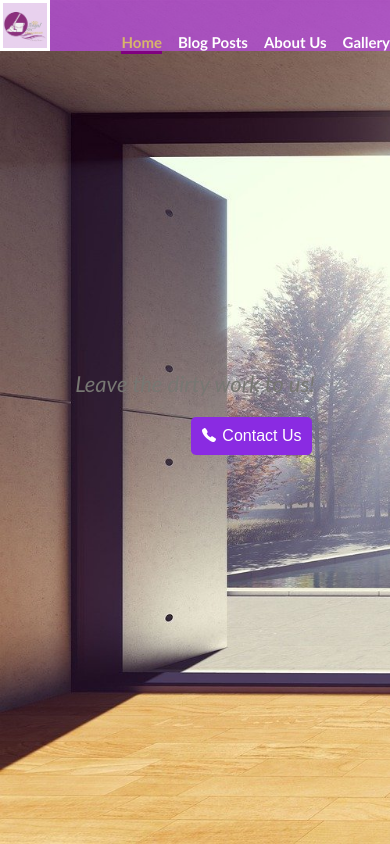
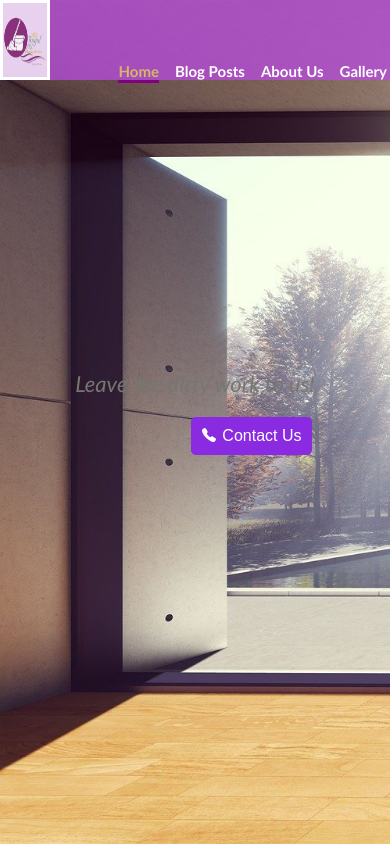
Before and after one commit to Glitch-bug/RoyalArcSite, a Django app: page / in a window 390 px wide. Run offline with Django 3.2, Linux system fonts and the light colour scheme; data that the repository does not hold is empty.

Commit message:
navbar 2

```diff
--- a/RoyalSite/static/RoyalSite/css/base.css
+++ b/RoyalSite/static/RoyalSite/css/base.css
@@ -91,9 +91,6 @@ section > img {
 /* Phones */
 @media screen and (max-width:480px) {
     /* Header */
-    .navbar {
-        height:13vw;
-    }
 
     .navbar > ul > li > a{
         font-size: 15px;
@@ -111,7 +108,7 @@ section > img {
     }
 
     .navbar > ul > li:last-child{
-        margin-right: 0px;
+        margin-right: 3px;
     }
 
     /* Body */
```
